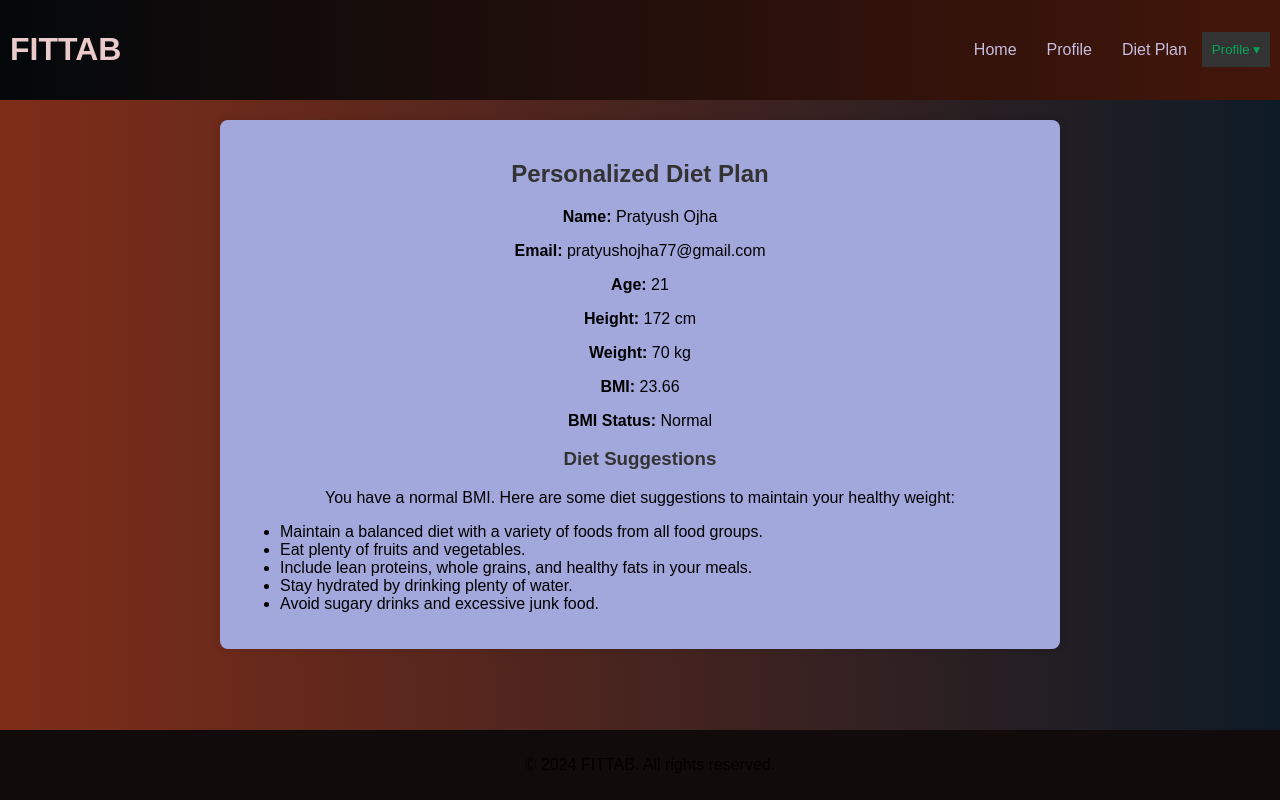
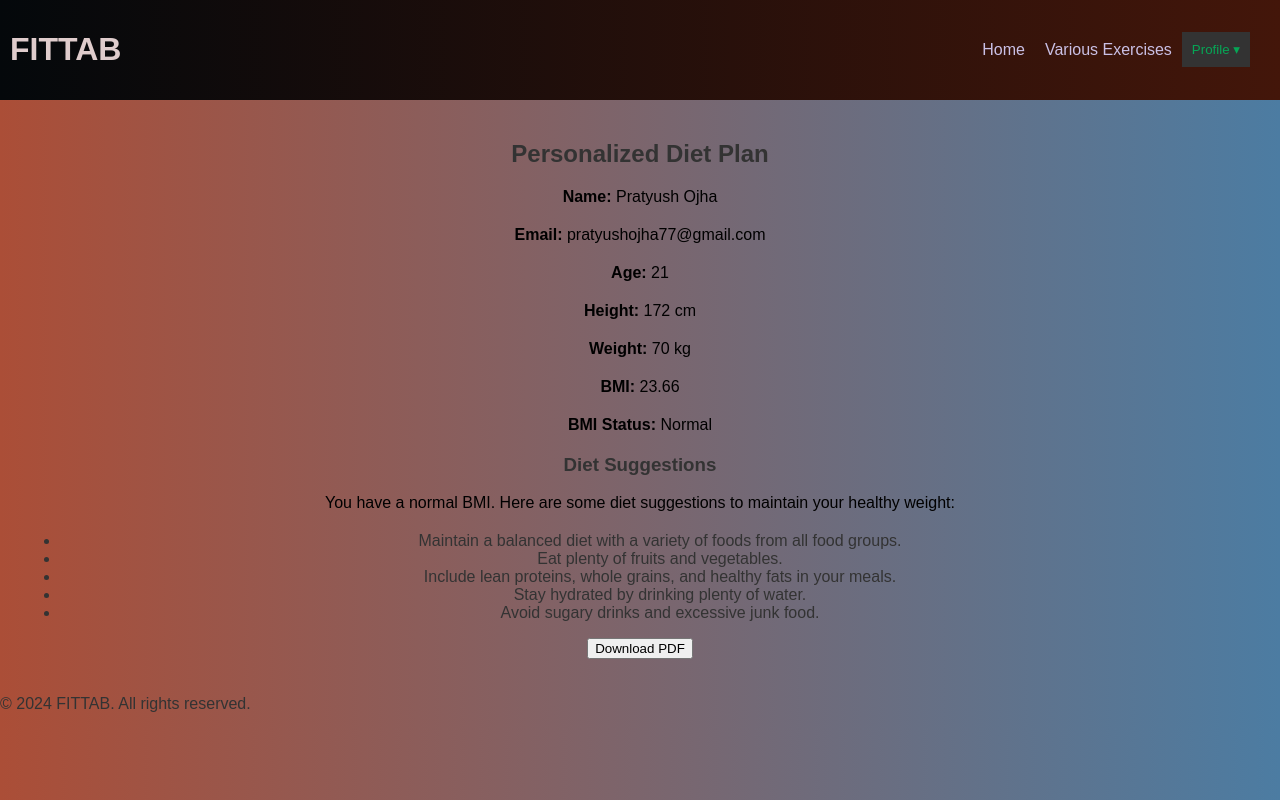
Before and after one commit to pratyushojha04/fittab, a Flask app: page /diet in a window 1280 px wide. Run offline with Flask 3, Linux system fonts and the light colour scheme; a user stored in the database is signed in.

Commit message:
added pdf downloader

```diff
--- a/app.py
+++ b/app.py
@@ -1,12 +1,15 @@
 # app.py
 import os
 import cv2
-from flask import Flask, render_template, Response, redirect, url_for, session, flash,request
+from flask import Flask, render_template, Response, redirect, url_for, session, flash, request, send_file
 from flask_sqlalchemy import SQLAlchemy
 from flask_migrate import Migrate
 from werkzeug.security import generate_password_hash, check_password_hash
 from werkzeug.utils import secure_filename
 from dumbel_curl_script import PoseDetector
+import io
+from reportlab.lib.pagesizes import letter
+from reportlab.pdfgen import canvas
 
 app = Flask(__name__)
 app.config['SQLALCHEMY_TRACK_MODIFICATIONS'] = False
@@ -160,5 +163,74 @@ def gen_frames():
             yield (b'--frame\r\n'
                    b'Content-Type: image/jpeg\r\n\r\n' + frame + b'\r\n')
 
+@app.route('/generate_pdf')
+def generate_pdf():
+    if 'user_id' in session:
+        user = User.query.filter_by(id=session['user_id']).first()
+        bmi = round(user.weight / ((user.height / 100) ** 2), 2)
+
+        # Create a file-like buffer to receive PDF data
+        buffer = io.BytesIO()
+
+        # Create the PDF object, using the buffer as its "file."
+        pdf = canvas.Canvas(buffer, pagesize=letter)
+        width, height = letter
+
+        # Draw the user data on the PDF
+        pdf.drawString(100, height - 100, f"Name: {user.name}")
+        pdf.drawString(100, height - 120, f"Email: {user.email}")
+        pdf.drawString(100, height - 140, f"Age: {user.age}")
+        pdf.drawString(100, height - 160, f"Height: {user.height} cm")
+        pdf.drawString(100, height - 180, f"Weight: {user.weight} kg")
+        pdf.drawString(100, height - 200, f"BMI: {bmi}")
+
+        # Determine BMI status
+        if bmi < 19:
+            bmi_status = "Underweight"
+            diet_suggestions = [
+                "Eat more frequently. Have 5-6 small meals throughout the day.",
+                "Include nutrient-rich foods in your diet, such as whole grains, lean proteins, and healthy fats.",
+                "Drink high-calorie smoothies and shakes.",
+                "Snack on nuts, seeds, and dried fruits.",
+                "Stay hydrated and avoid skipping meals."
+            ]
+        elif bmi >= 19 and bmi <= 25:
+            bmi_status = "Normal"
+            diet_suggestions = [
+                "Maintain a balanced diet with a variety of foods from all food groups.",
+                "Eat plenty of fruits and vegetables.",
+                "Include lean proteins, whole grains, and healthy fats in your meals.",
+                "Stay hydrated by drinking plenty of water.",
+                "Avoid sugary drinks and excessive junk food."
+            ]
+        else:
+            bmi_status = "Overweight"
+            diet_suggestions = [
+                "Eat more fruits and vegetables.",
+                "Choose whole grains over refined grains.",
+                "Include lean proteins, such as chicken, fish, beans, and legumes.",
+                "Avoid sugary drinks and opt for water or herbal teas.",
+                "Reduce your intake of high-calorie, low-nutrient foods.",
+                "Practice portion control and avoid eating late at night."
+            ]
+
+        pdf.drawString(100, height - 220, f"BMI Status: {bmi_status}")
+        pdf.drawString(100, height - 240, "Diet Suggestions:")
+
+        y = height - 260
+        for suggestion in diet_suggestions:
+            pdf.drawString(120, y, f"- {suggestion}")
+            y -= 20
+
+        # Close the PDF object cleanly
+        pdf.showPage()
+        pdf.save()
+
+        # Get the value of the BytesIO buffer and write it to the response
+        buffer.seek(0)
+        return send_file(buffer, as_attachment=True, download_name='diet_plan.pdf', mimetype='application/pdf')
+    else:
+        return redirect(url_for('index'))
+
 if __name__ == '__main__':
     app.run(debug=True)
--- a/static/style_diet.css
+++ b/static/style_diet.css
@@ -1,38 +1,50 @@
+/* static/style_diet.css */
+
+/* Basic styling for body */
 body {
+    color: #333;
+    background: linear-gradient(to right, #ab4e37, #4c7ca2);
     font-family: Arial, sans-serif;
     margin: 0;
     padding: 0;
-    background: linear-gradient(to right, #7f2d18, #0e1b26);
 }
 
+/* Styling for header */
 header {
     background: linear-gradient(to left, #43160a, #04080b);
-    color: #eacaca;
+    color: #dfcccc;
     padding: 10px;
+    text-align: center;
     display: flex;
     justify-content: space-between;
     align-items: center;
+    position: relative;
 }
 
+/* Styling for navigation links */
 nav {
     display: flex;
     align-items: center;
+    list-style-type: none;
+    margin: 0;
+    padding: 0;
 }
 
 nav a {
-    color: #c6bde0;
+    color: #cac0e5;
     text-decoration: none;
     padding: 10px;
-    margin: 0 5px;
 }
 
 nav a:hover {
     text-decoration: underline;
 }
 
+/* Styling for profile dropdown */
 .profile-dropdown {
     position: relative;
     display: inline-block;
+    margin-right: 20px;
 }
 
 .profile-button {
@@ -67,30 +79,59 @@ nav a:hover {
     display: block;
 }
 
+/* Styling for profile picture */
+.profile-picture {
+    position: absolute;
+    top: 10px;
+    right: 10px;
+    width: 60px;
+    height: 60px;
+    border-radius: 50%;
+    overflow: hidden;
+    border: 2px solid #333;
+}
+
+.profile-picture img {
+    width: 100%;
+    height: 100%;
+    object-fit: cover;
+}
+
+/* Styling for content section */
 .content {
-    max-width: 800px;
-    margin: 20px auto;
-    background-color: #a2a7dc;
     padding: 20px;
-    border-radius: 8px;
-    box-shadow: 0 0 10px rgba(0,0,0,0.1);
     text-align: center;
 }
 
-h2, h3 {
-    color: #333;
+.content p {
+    text-align: center;
+    margin-bottom: 20px;
+    color: black;
 }
 
-ul {
-    text-align: left;
-}
-
+/* Styling for footer */
+/*
 footer {
     background-color: #120b0b;
-    color: #050101;
+    color: #fff;
     text-align: center;
     padding: 10px;
     position: fixed;
     bottom: 0;
     width: 100%;
+}*/
+
+/* Styling for download button */
+.btn {
+    display: inline-block;
+    padding: 0.5rem 1rem;
+    margin-top: 1rem;
+    color: white;
+    background: #007bff;
+    text-decoration: none;
+    border-radius: 4px;
 }
+
+.btn:hover {
+    background: #0056b3;
+}
--- a/templates/diet.html
+++ b/templates/diet.html
@@ -11,8 +11,8 @@
         <h1>FITTAB</h1>
         <nav>
             <a href="{{ url_for('info') }}">Home</a>
-            <a href="{{ url_for('profile') }}">Profile</a>
-            <a href="{{ url_for('diet') }}">Diet Plan</a>
+
+            <a href="{{ url_for('exercise') }}">Various Exercises</a>
 
             <div class="profile-dropdown">
                 <button class="profile-button">Profile &#9662;</button>
@@ -76,6 +76,11 @@
                     <li>Practice portion control and avoid eating late at night.</li>
                 </ul>
             {% endif %}
+
+            <form action="{{ url_for('generate_pdf') }}" method="get">
+                <button type="submit">Download PDF</button>
+            </form>
+
         {% else %}
             <p>No user data available. Please <a href="{{ url_for('index') }}">log in</a> to view your personalized diet plan.</p>
         {% endif %}
```
